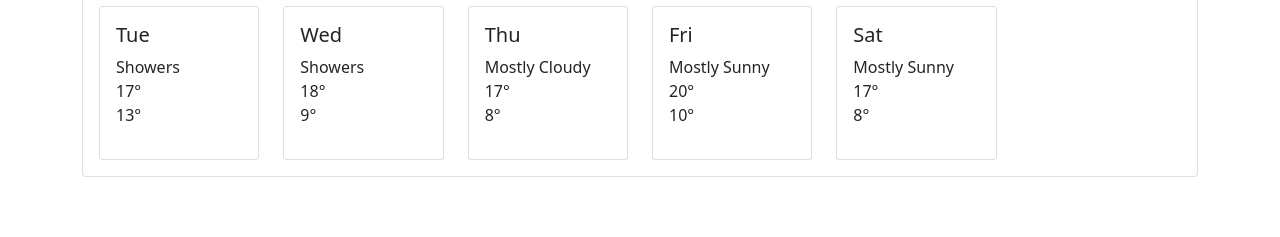
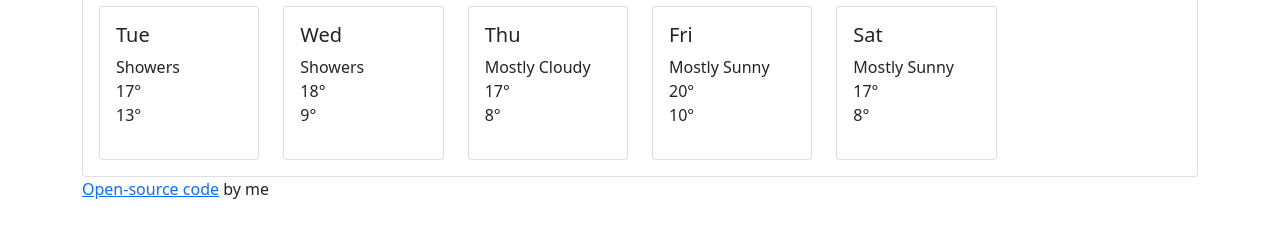
Before and after one commit to la-coccinelle/draft-weather, a plain HTML site: page index.html in a window 1280 px wide. Shown: the part 277-514 px from the top of the page. Drawn offline with nearby package versions, Linux system fonts and the light colour scheme.

Commit message:
Added GitHub URL link

```diff
--- a/index.html
+++ b/index.html
@@ -118,7 +118,14 @@
           </div>
         </div>
       </div>
+      <div class="github-link">
+        <a href="https://github.com/la-coccinelle/draft-weather" target="_blank"
+          >Open-source code</a
+        >
+        by me
+      </div>
     </div>
+
     <script src="src/index.js"></script>
   </body>
 </html>
```
